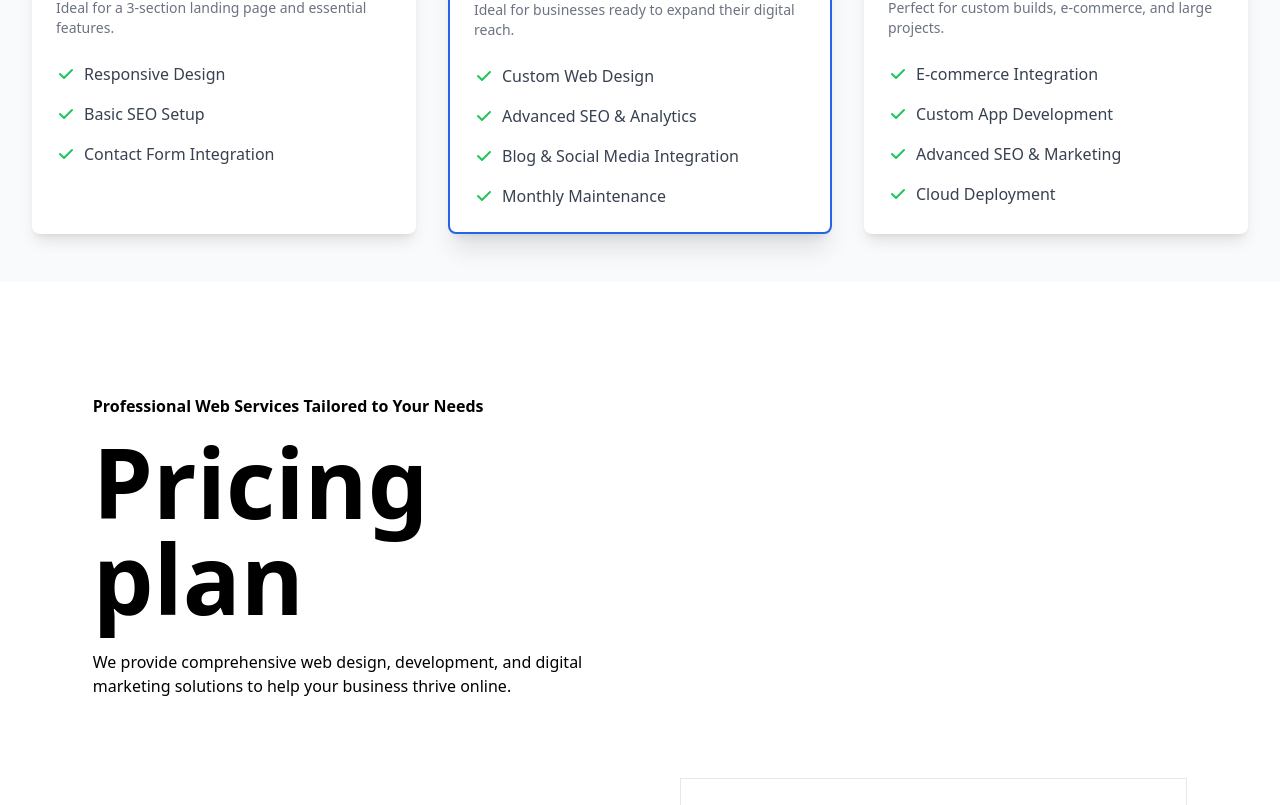
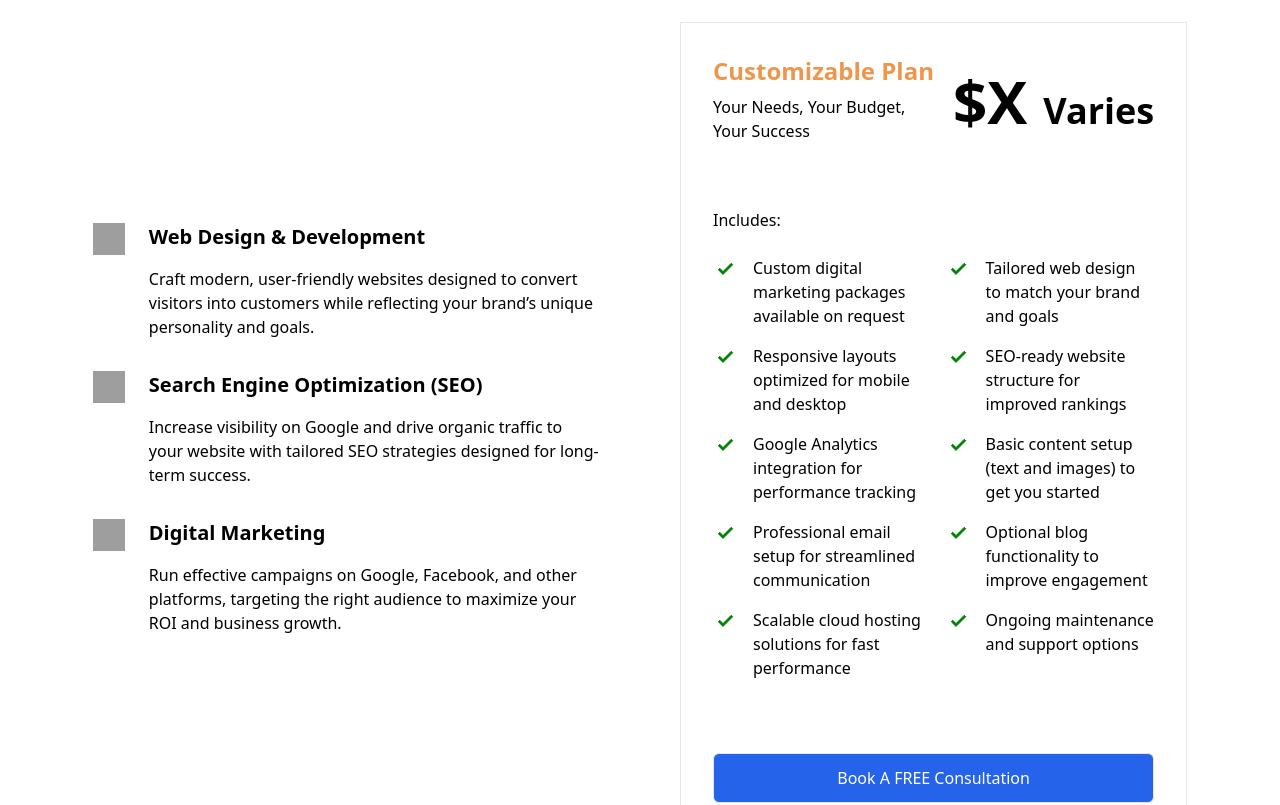
Before and after one commit to Parrasite9/nextwave, a React (Create React App) app: page / in a window 1280 px wide. Shown: the part 3575-4380 px from the top of the page. Built offline with nearby package versions, Linux system fonts and the light colour scheme; grey boxes are pictures that could not be loaded.

Commit message:
A new pricing table was created and added to the home page. This is fully CSSd

```diff
--- a/src/Components/Home/Pricing2.jsx
+++ b/src/Components/Home/Pricing2.jsx
@@ -1,15 +1,41 @@
 import React from 'react';
+import { Link } from 'react-router-dom';
 
 function Pricing2() {
+	const handleButtonClick = async () => {
+		try {
+			// Push event to GTM's data layer
+			window.dataLayer = window.dataLayer || [];
+			window.dataLayer.push({
+				event: 'custom_button_click',
+				button_name: 'Book A FREE Consultation', // Static name for the single button
+			});
+
+			console.log('Event pushed to dataLayer');
+
+			// Introduce a short delay to allow GTM to process the event
+			await new Promise((resolve) => setTimeout(resolve, 500));
+
+			// Redirect to the external link
+			window.location.href =
+				'https://scheduler.zoom.us/isaiah-johnson-c45fbx/discovery-call';
+		} catch (error) {
+			console.error('Error sending event:', error);
+		}
+	};
+
 	return (
 		<div className="px-8">
-			<section id="relume" className="px-[5%] py-16 md:py-24 lg:py-28">
+			<section
+				id="relume"
+				className="px-[5%] py-16 flex justify-center md:py-24 lg:py-28"
+			>
 				<div className="container">
 					<div className="mb-8 w-full max-w-lg lg:mb-20">
-						<p className="mb-3 font-semibold md:mb-4">
+						<p className="mb-3 text-bright-teal font-semibold md:mb-4">
 							Professional Web Services Tailored to Your Needs
 						</p>
-						<h2 className="rb-5 mb-5 text-5xl font-bold md:mb-6 md:text-7xl lg:text-8xl">
+						<h2 className="mb-5 text-5xl font-bold md:mb-6 md:text-7xl lg:text-8xl">
 							Pricing plan
 						</h2>
 						<p className="md:text-md">
@@ -33,9 +59,10 @@ function Pricing2() {
 										Web Design & Development
 									</h3>
 									<p>
-										Lorem ipsum dolor sit amet, consectetur
-										adipiscing elit. Suspendisse varius enim
-										in eros elementum tristique.
+										Craft modern, user-friendly websites
+										designed to convert visitors into
+										customers while reflecting your brand’s
+										unique personality and goals.
 									</p>
 								</div>
 							</div>
@@ -49,12 +76,13 @@ function Pricing2() {
 								</div>
 								<div>
 									<h3 className="mb-3 text-md font-bold leading-[1.4] md:mb-4 md:text-xl">
-										Search Engine Optimization
+										Search Engine Optimization (SEO)
 									</h3>
 									<p>
-										Lorem ipsum dolor sit amet, consectetur
-										adipiscing elit. Suspendisse varius enim
-										in eros elementum tristique.
+										Increase visibility on Google and drive
+										organic traffic to your website with
+										tailored SEO strategies designed for
+										long-term success.
 									</p>
 								</div>
 							</div>
@@ -71,26 +99,30 @@ function Pricing2() {
 										Digital Marketing
 									</h3>
 									<p>
-										Lorem ipsum dolor sit amet, consectetur
-										adipiscing elit. Suspendisse varius enim
-										in eros elementum tristique.
+										Run effective campaigns on Google,
+										Facebook, and other platforms, targeting
+										the right audience to maximize your ROI
+										and business growth.
 									</p>
 								</div>
 							</div>
 						</div>
 						<div>
 							<div className="h-full border border-border-primary px-6 py-8 md:p-8">
-								<div className="flex items-start justify-between">
+								<div className="flex flex-col items-start justify-between lg:flex-row">
 									<div>
-										<h4 className="mb-2 text-xl font-bold md:text-2xl">
-											Basic plan
+										<h4 className="mb-2 text-sandy-brown text-xl font-bold md:text-2xl">
+											Customizable Plan{' '}
 										</h4>
-										<p>Lorem ipsum dolor sit amet</p>
+										<p>
+											Your Needs, Your Budget, Your
+											Success
+										</p>
 									</div>
-									<h5 className="justify-self-end text-6xl font-bold md:text-9xl lg:text-10xl">
-										$19
-										<span className="text-2xl font-bold md:text-3xl md:leading-[1.3] lg:text-4xl">
-											/mo
+									<h5 className="mt-4 justify-self-end text-6xl font-bold md:text-9xl lg:text-6xl lg:ml-4">
+										$X
+										<span className="ml-4 text-2xl font-bold md:text-3xl md:leading-[1.3] lg:text-4xl">
+											Varies
 										</span>
 									</h5>
 								</div>
@@ -100,182 +132,216 @@ function Pricing2() {
 									<div className="flex self-start">
 										<div className="mr-4 flex-none self-start">
 											<svg
-												stroke="currentColor"
-												fill="currentColor"
-												stroke-width="0"
-												viewBox="0 0 24 24"
+												stroke="green"
+												fill="green"
+												// stroke-width="0"
+												// viewBox="0 0 24 24"
 												className="size-6"
-												height="1em"
-												width="1em"
-												xmlns="http://www.w3.org/2000/svg"
+												// height="1em"
+												// width="1em"
+												// xmlns="http://www.w3.org/2000/svg"
 											>
 												<path d="m10 15.586-3.293-3.293-1.414 1.414L10 18.414l9.707-9.707-1.414-1.414z"></path>
 											</svg>
 										</div>
-										<p>Feature text goes here</p>
+										<p>
+											Custom digital marketing packages
+											available on request
+										</p>
 									</div>
 									<div className="flex self-start">
 										<div className="mr-4 flex-none self-start">
 											<svg
-												stroke="currentColor"
-												fill="currentColor"
-												stroke-width="0"
-												viewBox="0 0 24 24"
+												stroke="green"
+												fill="green"
+												// stroke-width="0"
+												// viewBox="0 0 24 24"
 												className="size-6"
-												height="1em"
-												width="1em"
-												xmlns="http://www.w3.org/2000/svg"
+												// height="1em"
+												// width="1em"
+												// xmlns="http://www.w3.org/2000/svg"
 											>
 												<path d="m10 15.586-3.293-3.293-1.414 1.414L10 18.414l9.707-9.707-1.414-1.414z"></path>
 											</svg>
 										</div>
-										<p>Feature text goes here</p>
+										<p>
+											Tailored web design to match your
+											brand and goals
+										</p>
 									</div>
 									<div className="flex self-start">
 										<div className="mr-4 flex-none self-start">
 											<svg
-												stroke="currentColor"
-												fill="currentColor"
-												stroke-width="0"
-												viewBox="0 0 24 24"
+												stroke="green"
+												fill="green"
+												// stroke-width="0"
+												// viewBox="0 0 24 24"
 												className="size-6"
-												height="1em"
-												width="1em"
-												xmlns="http://www.w3.org/2000/svg"
+												// height="1em"
+												// width="1em"
+												// xmlns="http://www.w3.org/2000/svg"
 											>
 												<path d="m10 15.586-3.293-3.293-1.414 1.414L10 18.414l9.707-9.707-1.414-1.414z"></path>
 											</svg>
 										</div>
-										<p>Feature text goes here</p>
+										<p>
+											Responsive layouts optimized for
+											mobile and desktop
+										</p>
 									</div>
 									<div className="flex self-start">
 										<div className="mr-4 flex-none self-start">
 											<svg
-												stroke="currentColor"
-												fill="currentColor"
-												stroke-width="0"
-												viewBox="0 0 24 24"
+												stroke="green"
+												fill="green"
+												// stroke-width="0"
+												// viewBox="0 0 24 24"
 												className="size-6"
-												height="1em"
-												width="1em"
-												xmlns="http://www.w3.org/2000/svg"
+												// height="1em"
+												// width="1em"
+												// xmlns="http://www.w3.org/2000/svg"
 											>
 												<path d="m10 15.586-3.293-3.293-1.414 1.414L10 18.414l9.707-9.707-1.414-1.414z"></path>
 											</svg>
 										</div>
-										<p>Feature text goes here</p>
+										<p>
+											SEO-ready website structure for
+											improved rankings
+										</p>
 									</div>
 									<div className="flex self-start">
 										<div className="mr-4 flex-none self-start">
 											<svg
-												stroke="currentColor"
-												fill="currentColor"
-												stroke-width="0"
-												viewBox="0 0 24 24"
+												stroke="green"
+												fill="green"
+												// stroke-width="0"
+												// viewBox="0 0 24 24"
 												className="size-6"
-												height="1em"
-												width="1em"
-												xmlns="http://www.w3.org/2000/svg"
+												// height="1em"
+												// width="1em"
+												// xmlns="http://www.w3.org/2000/svg"
 											>
 												<path d="m10 15.586-3.293-3.293-1.414 1.414L10 18.414l9.707-9.707-1.414-1.414z"></path>
 											</svg>
 										</div>
-										<p>Feature text goes here</p>
+										<p>
+											Google Analytics integration for
+											performance tracking
+										</p>
 									</div>
 									<div className="flex self-start">
 										<div className="mr-4 flex-none self-start">
 											<svg
-												stroke="currentColor"
-												fill="currentColor"
-												stroke-width="0"
-												viewBox="0 0 24 24"
+												stroke="green"
+												fill="green"
+												// stroke-width="0"
+												// viewBox="0 0 24 24"
 												className="size-6"
-												height="1em"
-												width="1em"
-												xmlns="http://www.w3.org/2000/svg"
+												// height="1em"
+												// width="1em"
+												// xmlns="http://www.w3.org/2000/svg"
 											>
 												<path d="m10 15.586-3.293-3.293-1.414 1.414L10 18.414l9.707-9.707-1.414-1.414z"></path>
 											</svg>
 										</div>
-										<p>Feature text goes here</p>
+										<p>
+											Basic content setup (text and
+											images) to get you started
+										</p>
 									</div>
 									<div className="flex self-start">
 										<div className="mr-4 flex-none self-start">
 											<svg
-												stroke="currentColor"
-												fill="currentColor"
-												stroke-width="0"
-												viewBox="0 0 24 24"
+												stroke="green"
+												fill="green"
+												// stroke-width="0"
+												// viewBox="0 0 24 24"
 												className="size-6"
-												height="1em"
-												width="1em"
-												xmlns="http://www.w3.org/2000/svg"
+												// height="1em"
+												// width="1em"
+												// xmlns="http://www.w3.org/2000/svg"
 											>
 												<path d="m10 15.586-3.293-3.293-1.414 1.414L10 18.414l9.707-9.707-1.414-1.414z"></path>
 											</svg>
 										</div>
-										<p>Feature text goes here</p>
+										<p>
+											Professional email setup for
+											streamlined communication
+										</p>
 									</div>
 									<div className="flex self-start">
 										<div className="mr-4 flex-none self-start">
 											<svg
-												stroke="currentColor"
-												fill="currentColor"
-												stroke-width="0"
-												viewBox="0 0 24 24"
+												stroke="green"
+												fill="green"
+												// stroke-width="0"
+												// viewBox="0 0 24 24"
 												className="size-6"
-												height="1em"
-												width="1em"
-												xmlns="http://www.w3.org/2000/svg"
+												// height="1em"
+												// width="1em"
+												// xmlns="http://www.w3.org/2000/svg"
 											>
 												<path d="m10 15.586-3.293-3.293-1.414 1.414L10 18.414l9.707-9.707-1.414-1.414z"></path>
 											</svg>
 										</div>
-										<p>Feature text goes here</p>
+										<p>
+											Optional blog functionality to
+											improve engagement
+										</p>
 									</div>
 									<div className="flex self-start">
 										<div className="mr-4 flex-none self-start">
 											<svg
-												stroke="currentColor"
-												fill="currentColor"
-												stroke-width="0"
-												viewBox="0 0 24 24"
+												stroke="green"
+												fill="green"
+												// stroke-width="0"
+												// viewBox="0 0 24 24"
 												className="size-6"
-												height="1em"
-												width="1em"
-												xmlns="http://www.w3.org/2000/svg"
+												// height="1em"
+												// width="1em"
+												// xmlns="http://www.w3.org/2000/svg"
 											>
 												<path d="m10 15.586-3.293-3.293-1.414 1.414L10 18.414l9.707-9.707-1.414-1.414z"></path>
 											</svg>
 										</div>
-										<p>Feature text goes here</p>
+										<p>
+											Scalable cloud hosting solutions for
+											fast performance
+										</p>
 									</div>
 									<div className="flex self-start">
 										<div className="mr-4 flex-none self-start">
 											<svg
-												stroke="currentColor"
-												fill="currentColor"
-												stroke-width="0"
-												viewBox="0 0 24 24"
+												stroke="green"
+												fill="green"
+												// stroke-width="0"
+												// viewBox="0 0 24 24"
 												className="size-6"
-												height="1em"
-												width="1em"
-												xmlns="http://www.w3.org/2000/svg"
+												// height="1em"
+												// width="1em"
+												// xmlns="http://www.w3.org/2000/svg"
 											>
 												<path d="m10 15.586-3.293-3.293-1.414 1.414L10 18.414l9.707-9.707-1.414-1.414z"></path>
 											</svg>
 										</div>
-										<p>Feature text goes here</p>
+										<p>
+											Ongoing maintenance and support
+											options
+										</p>
 									</div>
 								</div>
 								<div className="my-8 h-px w-full shrink-0 bg-border"></div>
 								<div>
-									<button
-										className="focus-visible:ring-border-primary inline-flex gap-3 items-center justify-center whitespace-nowrap ring-offset-white transition-colors focus-visible:outline-none focus-visible:ring-2 focus-visible:ring-offset-2 disabled:pointer-events-none disabled:opacity-50 border border-border-primary bg-background-alternative text-text-alternative px-6 py-3 w-full"
-										title="Get started"
-									>
-										Get started
-									</button>
+									<Link to="https://scheduler.zoom.us/isaiah-johnson-c45fbx/discovery-call">
+										<button
+											onClick={handleButtonClick}
+											id="priceTable-button"
+											className="focus-visible:ring-border-primary inline-flex gap-3 items-center justify-center whitespace-nowrap ring-offset-white transition-colors focus-visible:outline-none focus-visible:ring-2 focus-visible:ring-offset-2 disabled:pointer-events-none disabled:opacity-50 border border-border-primary bg-blue-600 text-white px-6 py-3 w-full rounded-md"
+											title="Get started"
+										>
+											Book A FREE Consultation
+										</button>
+									</Link>
 								</div>
 							</div>
 						</div>
--- a/src/Components/index.js
+++ b/src/Components/index.js
@@ -10,6 +10,7 @@ export { default as Services2 } from './Home/Services/Services2';
 export { default as ServicesSection } from './Home/Services/ServiceSection';
 export { default as Services3 } from './Home/Services/Services3';
 export { default as PricingTable } from './Home/PricingTable';
+export { default as Pricing2 } from './Home/Pricing2';
 export { default as Contact } from '../Pages/Contact';
 export { default as Signup } from './Home/Klaviyo/Signup';
 export { default as CollectWebsiteURL } from '../Pages/Klaviyo/CollectWebsiteURL';
--- a/src/Pages/Home.jsx
+++ b/src/Pages/Home.jsx
@@ -6,10 +6,10 @@ import {
 	PricingTable,
 	Contact,
 	Signup,
+	Pricing2,
 } from '../Components';
 import FeaturedPosts from '../Components/Blogs/FeaturedPosts';
 import { Helmet } from 'react-helmet';
-import Pricing2 from '../Components/Home/Pricing2';
 
 function Home() {
 	return (
@@ -40,7 +40,6 @@ function Home() {
 			<Hero />
 			<CaseStudy />
 			<ServicesSection />
-			<PricingTable />
 			<Pricing2 />
 			<Signup />
 			<FeaturedPosts />
```
